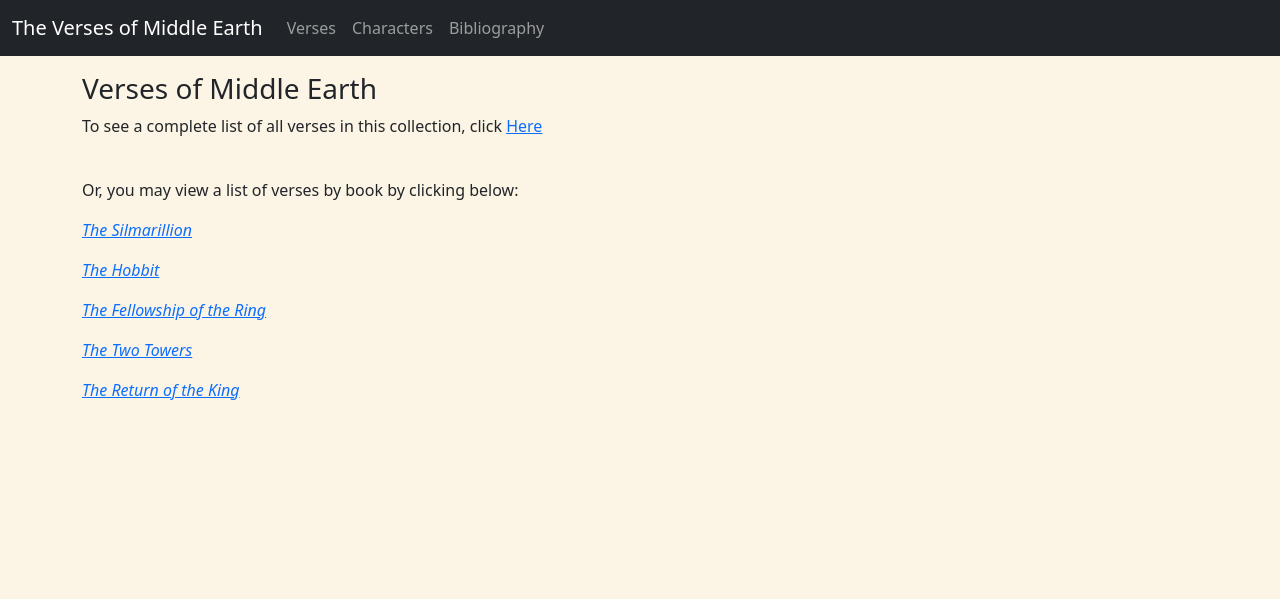
After one commit to mdlattimore/verses_of_middle_earth, a Django app: page /middle_earth/verses_home in a window 1280 px wide. The commit adds this page. Shown: the top 599 px of the page. Run offline with Django 5.2, Linux system fonts and the light colour scheme; parts of the project's set-up code (start-up, migrations or seed data) failed here and were passed over.

Commit message:
added 'by book' feature

```diff
--- a/django_project/settings.py
+++ b/django_project/settings.py
@@ -42,6 +42,7 @@ INSTALLED_APPS = [
     "allauth.account",
     "crispy_forms",
     "crispy_bootstrap5",
+    "django_admin_tui",
     # "debug_toolbar",
     # Local
     "accounts",
--- a/middle_earth/urls.py
+++ b/middle_earth/urls.py
@@ -1,8 +1,10 @@
 from django.contrib import admin
 from django.urls import path
-from .views import VersesListView, VerseDetailView, CharactersListView, CharacterDetailView, BibliographyView
+from .views import VersesListView, VerseDetailView, CharactersListView, CharacterDetailView, BibliographyView, VersesHomeView, VersesByBook
 
 urlpatterns = [
+    path('verses_home', VersesHomeView.as_view(), name="verses_home"),
+    path('verses_verses_by_book/', VersesByBook.as_view(), name="verses_by_book"),
     path('verses_list/', VersesListView.as_view(), name="verses_list"),
     path('verse_detail/<int:pk>/', VerseDetailView.as_view(), name="verse_detail"),
     path('characters_list/', CharactersListView.as_view(), name="characters_list"),
--- a/middle_earth/views.py
+++ b/middle_earth/views.py
@@ -1,6 +1,29 @@
 from django.shortcuts import render
 from django.views.generic import ListView, DetailView, TemplateView
 from .models import Verse, Character
+
+
+class VersesByBook(ListView):
+    model = Verse
+    template_name = "verses_by_book.html"
+    context_object_name = "verses_by_book"
+
+    def get_queryset(self):
+        queryset = super().get_queryset()
+        # Get the query parameter, for example 'category' or 'status'
+        filter_param = self.request.GET.get('book')  # Replace 'filter_param' with your actual parameter name
+        print(filter_param)
+
+        if filter_param:
+            queryset = queryset.filter(book=filter_param)  # Adjust filtering as needed for your model
+            print(queryset)
+
+        return queryset
+
+
+
+class VersesHomeView(TemplateView):
+    template_name = "verses_home.html"
 
 
 class VersesListView(ListView):
--- a/templates/_base.html
+++ b/templates/_base.html
@@ -21,7 +21,7 @@
             <div class="collapse navbar-collapse" id="navbarCollapse">
                 <ul class="navbar-nav me-auto mb-2 mb-md-0">
                     <li class="nav-item">
-                        <a class="nav-link" href="{% url 'verses_list' %}">Verses</a>
+                        <a class="nav-link" href="{% url 'verses_home' %}">Verses</a>
                     </li>
                     <li class="nav-item">
                         <a class="nav-link" href="{% url 'characters_list' %}">Characters</a>
--- /dev/null
+++ b/templates/verses_home.html
@@ -0,0 +1,17 @@
+{% extends "_base.html" %}
+
+{% block title %}{{ block.super }}: Verses{% endblock title %}
+
+{% block content %}
+
+<h1 class="display-6">Verses of Middle Earth</h1>
+<p>To see a complete list of all verses in this collection, click <a href="{% url 'verses_list' %}">Here</a></p><br>
+<p>Or, you may view a list of verses by book by clicking below:</p>
+<p><a href="{% url 'verses_by_book' %}?book=SI"><em>The Silmarillion</em></a></p>
+<p><a href="{% url 'verses_by_book' %}?book=HO"><em>The Hobbit</em></a></p>
+<p><a href="{% url 'verses_by_book' %}?book=FR"><em>The Fellowship of the Ring</em></a></p>
+<p><a href="{% url 'verses_by_book' %}?book=TO"><em>The Two Towers</em></a></p>
+<p><a href="{% url 'verses_by_book' %}?book=RK"><em>The Return of the King</em></a></p>
+
+
+{% endblock content %}
```
Also changed, not shown: templates/verses_by_book.html (added, +16 -0 lines), templates/verses_select_by_book.html (added, +13 -0 lines).
